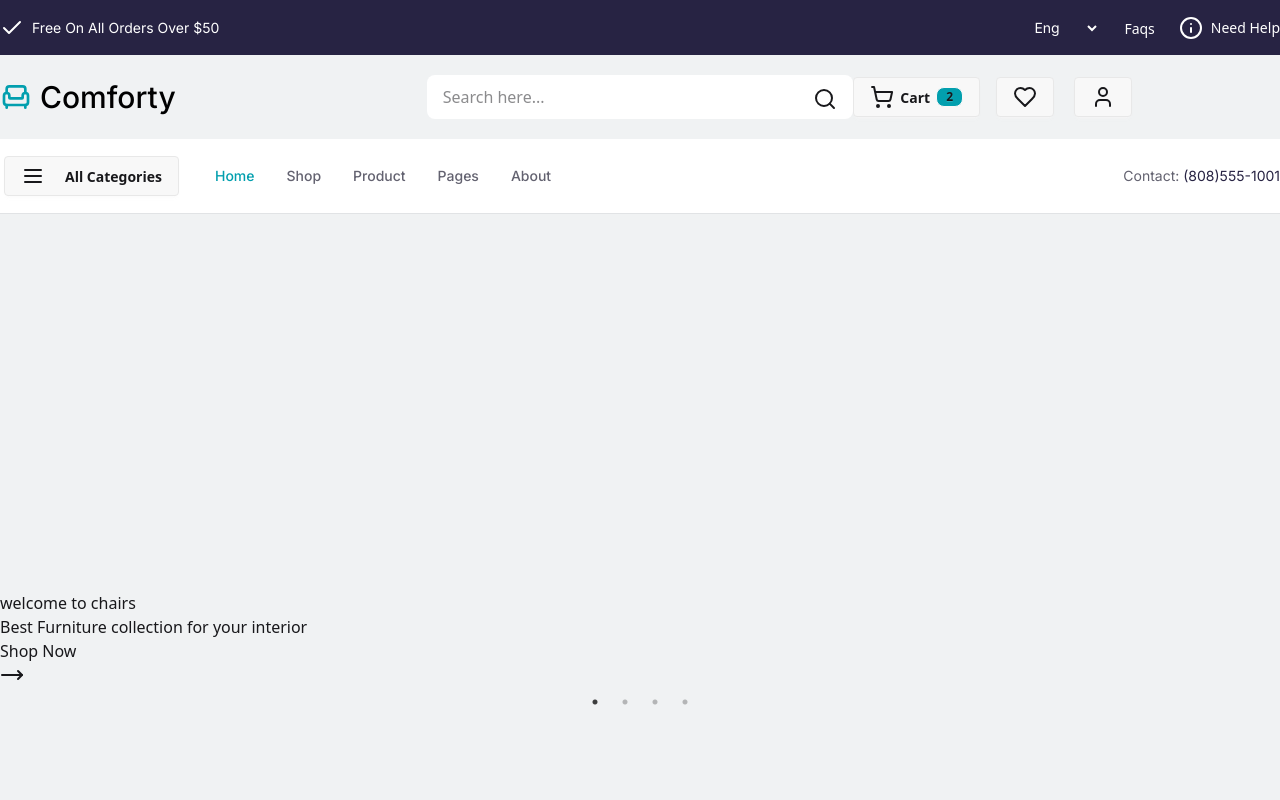
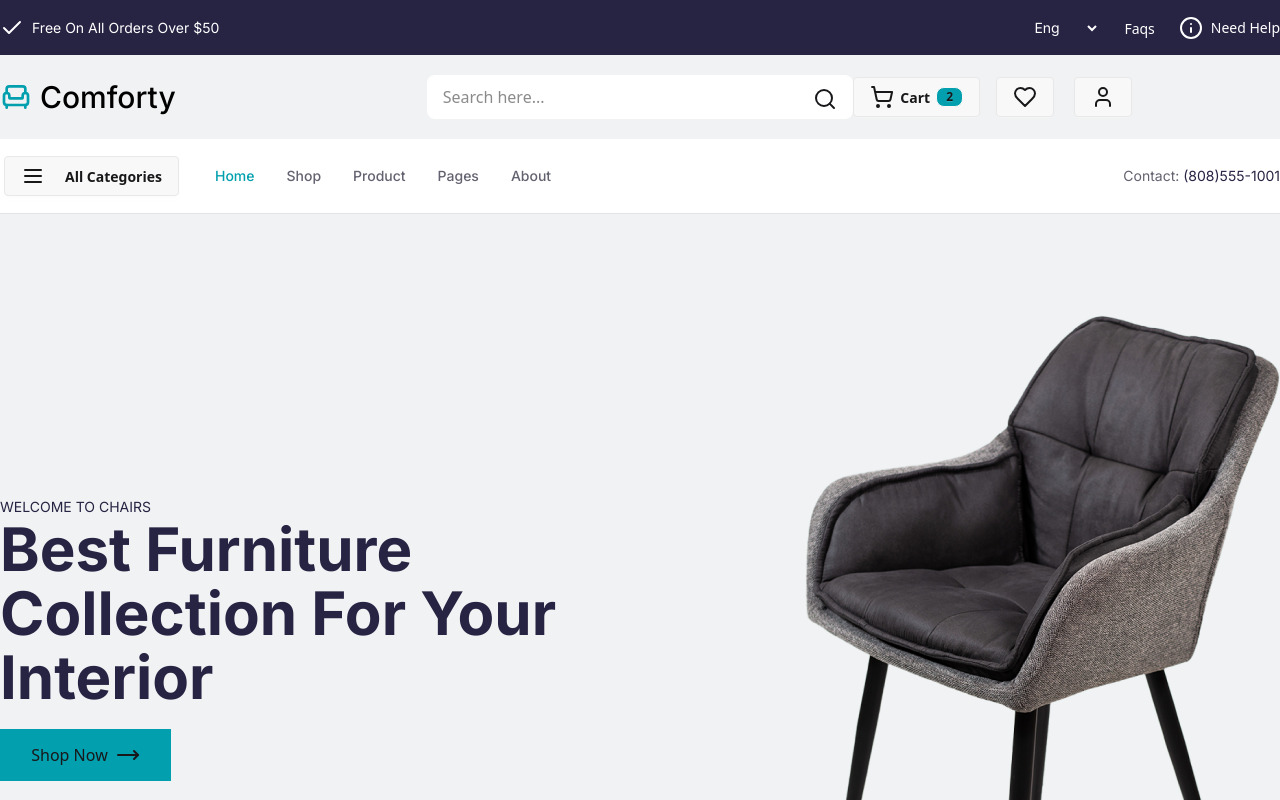
Before and after one commit to bdancost/ecommerce_app, a React (Vite) app: page / in a window 1280 px wide. Shown: the top 800 px of the page. Built offline with nearby package versions, Linux system fonts and the light colour scheme.

Commit message:
Aplicando estilizaçao tailwind no bbaner

```diff
--- a/src/Components/Banner/Banner.jsx
+++ b/src/Components/Banner/Banner.jsx
@@ -9,25 +9,25 @@ const Banner = () => {
       id: 1,
       title: "Best Furniture collection for your interior",
       subtitle: "welcome to chairs",
-      image: "/scs/assets/Banner/banner_image.png",
+      image: "/src/assets/Banner/banner_image.png",
     },
     {
       id: 2,
       title: "Best Furniture collection for your interior",
       subtitle: "welcome to chairs",
-      image: "/scs/assets/Banner/banner_image.png",
+      image: "/src/assets/Banner/banner_image.png",
     },
     {
       id: 3,
       title: "Best Furniture collection for your interior",
       subtitle: "welcome to chairs",
-      image: "/scs/assets/Banner/banner_image.png",
+      image: "/src/assets/Banner/banner_image.png",
     },
     {
       id: 4,
       title: "Best Furniture collection for your interior",
       subtitle: "welcome to chairs",
-      image: "/scs/assets/Banner/banner_image.png",
+      image: "/src/assets/Banner/banner_image.png",
     },
   ];
 
@@ -44,14 +44,23 @@ const Banner = () => {
       <div className="slider-container">
         <Slider {...settings}>
           {products?.map((product) => (
-            <div key={product.id}>
+            <div key={product?.id} className="banner_slide_item">
               {/* banner text */}
               <div className="banner_text">
-                <p>{product?.subtitle}</p>
-                <h3>{product?.title}</h3>
-                <button>
+                <p className="text-sm font-inter text-[#272343] uppercase font-normal">
+                  {product?.subtitle}
+                </p>
+                <h3 className="text-6xl font-inter text-[#272343] capitalize leading-16 max-w-[631px] w-full font-bold mb-5">
+                  {product?.title}
+                </h3>
+                <button className="max-w-[171px] w-full flex items-center justify-center gap-2 h-[52px] bg-[#029fae]">
                   Shop Now <MoveRight />
                 </button>
+              </div>
+
+              {/* banner image */}
+              <div className="banner_image">
+                <img src={product?.image} alt={product?.title} />
               </div>
             </div>
           ))}
--- a/src/index.css
+++ b/src/index.css
@@ -7,3 +7,9 @@
 @theme {
   --font-inter: "Inter", sans-serif;
 }
+
+.banner_slide_item {
+  display: flex !important;
+  justify-content: space-between;
+  align-items: center;
+}
```
